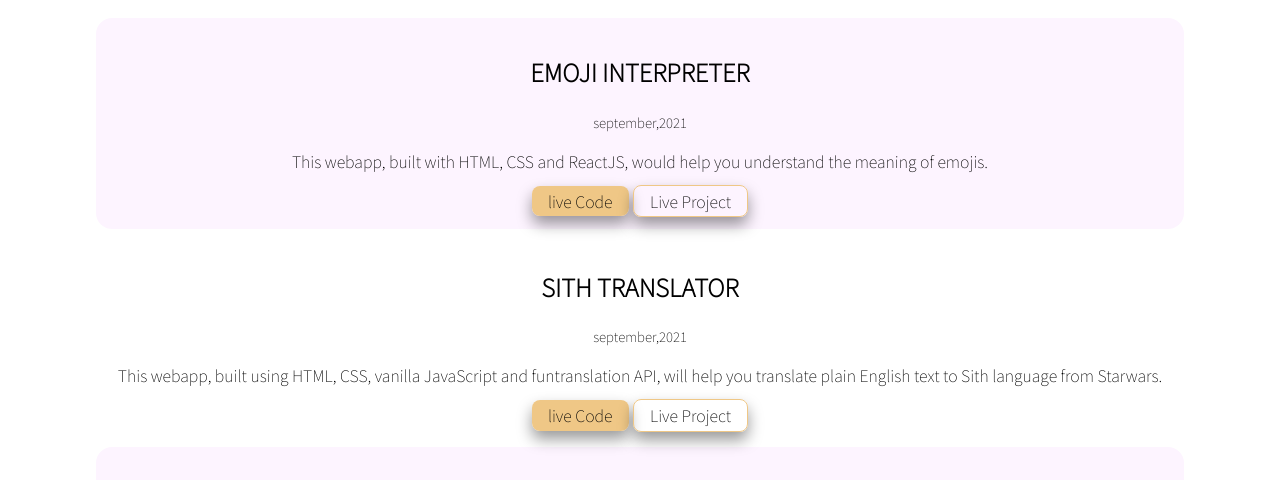
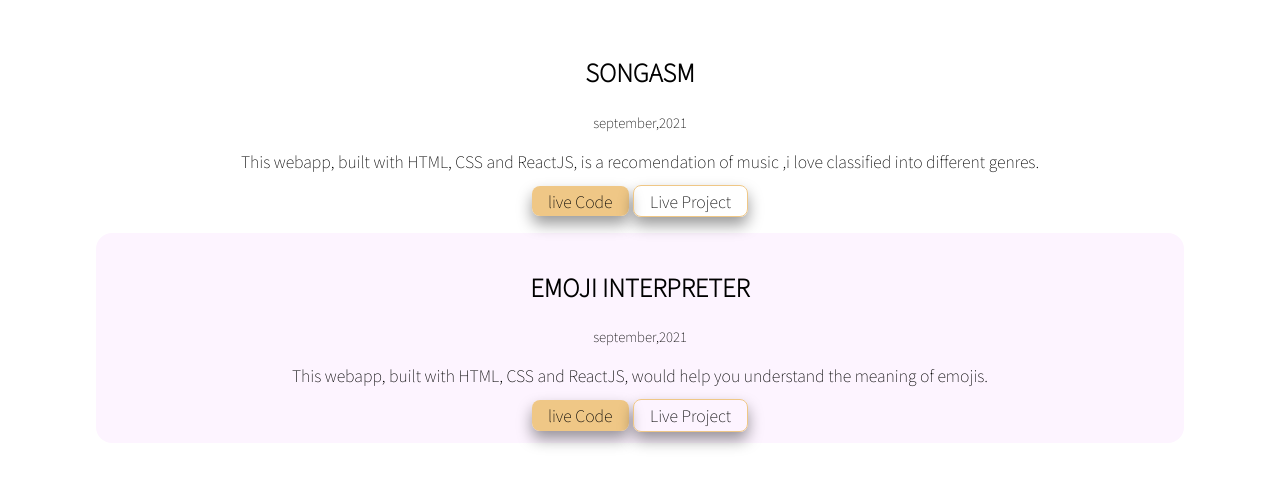
Before and after one commit to cjinc121/component-library, a plain HTML site: page project.html in a window 1280 px wide. Shown: the part 281-761 px from the top of the page. Drawn offline with Linux system fonts and the light colour scheme.

Commit message:
added mark 9

```diff
--- a/project.html
+++ b/project.html
@@ -20,6 +20,13 @@
 
   <h1 class="head-heading head-master">see my <span style="color: #efc786;">code</span></h1>
 </header>
+<section class="section ">
+  <h2>SONGASM</h2>
+<small>september,2021</small>
+  <p>This webapp, built with HTML, CSS and ReactJS, is a recomendation of music ,i love classified into different genres.</p>
+  <a href=""class="link primary-link">live Code</a>
+  <a href="https://r25dt.csb.app/"class="link secondary-link">Live Project</a>
+</section>
 <section class="section off-sec">
   <h2>EMOJI INTERPRETER</h2>
 <small>september,2021</small>
```
